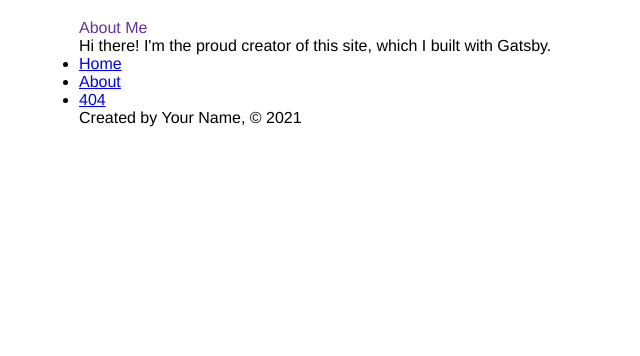
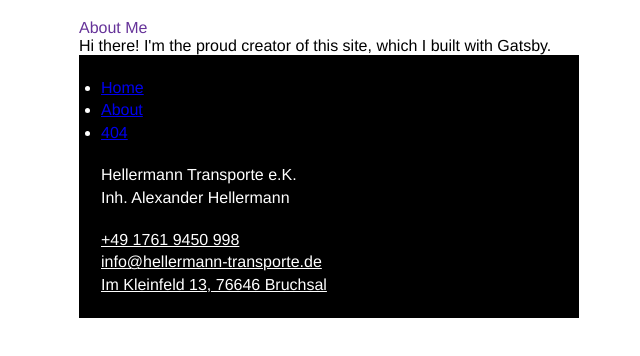
Before and after one commit to NicoSchwandner/HellermannTransporte.de, a Gatsby site: page /about in a window 1280 px wide. Before the commit this address had no page. Shown: the part 62-418 px from the top of the page, without its empty margins (311-951 px from the left). Built offline with nearby package versions, Linux system fonts and the light colour scheme; Gatsby itself is replaced by a stand-in of ours.

Commit message:
WIP footer done

```diff
--- a/gatsby-config.js
+++ b/gatsby-config.js
@@ -2,10 +2,14 @@ module.exports = {
   siteMetadata: {
     siteUrl: "https://www.hellermann-transporte.de/",
     title: "Hellermann Transporte e.K.",
+    businessName: "Hellermann Transporte e.K.",
+    owner: "Inh. Alexander Hellermann",
     description: "Website of Hellermann Transporte e.K.",
     // twitterUsername: "@gatsbyjs",
     // image: "/gatsby-icon.png",
     phoneNumber: "+49 1761 9450 998",
+    email: "info@hellermann-transporte.de",
+    address: "Im Kleinfeld 13, 76646 Bruchsal",
   },
   plugins: [
     "gatsby-plugin-image",
--- a/src/components/layout/footer.jsx
+++ b/src/components/layout/footer.jsx
@@ -1,9 +1,20 @@
 import React from "react";
+import Navigation from "../sections/navigation";
+import Contact from "../sections/contact";
+import { footerContainer, businessInfoContainer } from "./layout.module.css";
+import useSiteMetadata from "../../hooks/useSiteMetadata";
 
 const Footer = () => {
+  const { owner, businessName } = useSiteMetadata();
+
   return (
-    <footer>
-      <p>Created by Your Name, © 2021</p>
+    <footer className={footerContainer}>
+      <Navigation />
+      <div className={businessInfoContainer}>
+        <p>{businessName}</p>
+        <p>{owner}</p>
+      </div>
+      <Contact />
     </footer>
   );
 };
--- a/src/components/layout/layout.jsx
+++ b/src/components/layout/layout.jsx
@@ -1,7 +1,6 @@
 import React from "react";
 import { useStaticQuery, graphql } from "gatsby";
-import { body, container, heading } from "./layout.module.css";
-import Navigation from "./navigation";
+import { container, heading } from "./layout.module.css";
 import Footer from "./footer";
 import Header from "./header";
 import Seo from "../utility/seo";
@@ -27,7 +26,6 @@ const Layout = ({ pageTitle, children }) => {
         <h1 className={heading}>{pageTitle}</h1>
         {children}
       </main>
-      <Navigation />
       <Footer />
     </div>
   );
--- a/src/components/layout/layout.module.css
+++ b/src/components/layout/layout.module.css
@@ -27,6 +27,18 @@
   background-color: #ffffff;
 }
 
+.footerContainer {
+  padding: 22px;
+  background-color: #000000;
+  color: #ffffff;
+  line-height: 140%;
+}
+
+.businessInfoContainer {
+  padding-top: 20px;
+  padding-bottom: 20px;
+}
+
 .heading {
   color: rebeccapurple;
 }
@@ -38,20 +50,6 @@
   margin: 3rem 0;
 }
 
-.nav-links {
-  display: flex;
-  list-style: none;
-  padding-left: 0;
-}
-
-.nav-link-item {
-  padding-right: 2rem;
-}
-
-.nav-link-text {
-  color: black;
-}
-
 .titleLogo {
   width: 175px;
   height: 100%;
--- /dev/null
+++ b/src/components/sections/contact.jsx
@@ -0,0 +1,29 @@
+import React from "react";
+import useSiteMetadata from "../../hooks/useSiteMetadata";
+import { contactContainer, linkItem, linkText } from "./contact.module.css";
+
+const Contact = () => {
+  const { phoneNumber, email, address } = useSiteMetadata();
+
+  return (
+    <ul className={contactContainer}>
+      <li className={linkItem}>
+        <a className={linkText} href={`tel:${phoneNumber}`}>
+          {phoneNumber}
+        </a>
+      </li>
+      <li className={linkItem}>
+        <a className={linkText} href={`mailto: ${email}`}>
+          {email}
+        </a>
+      </li>
+      <li className={linkItem}>
+        <a className={linkText} href={`https://www.google.com/maps/search/?api=1&query=${address}`}>
+          {address}
+        </a>
+      </li>
+    </ul>
+  );
+};
+
+export default Contact;
--- /dev/null
+++ b/src/components/sections/contact.module.css
@@ -0,0 +1,15 @@
+.contactContainer {
+  color: #ffffff;
+  display: flex;
+  flex-direction: column;
+  list-style: none;
+  padding-left: 0;
+}
+
+.linkItem {
+  padding-right: 2rem;
+}
+
+.linkText {
+  color: #ffffff;
+}
--- a/src/components/layout/navigation.jsx
+++ b/src/components/sections/navigation.jsx
@@ -1,6 +1,6 @@
 import React from "react";
 import { Link } from "gatsby";
-import { navLinks, navLinkItem, navLinkText } from "./layout.module.css";
+import { navLinks, navLinkItem, navLinkText } from "./navigation.module.css";
 
 const Navigation = () => {
   return (
--- /dev/null
+++ b/src/components/sections/navigation.module.css
@@ -0,0 +1,14 @@
+.nav-links {
+  display: flex;
+  flex-direction: column;
+  list-style: none;
+  padding-left: 0;
+}
+
+.nav-link-item {
+  padding-right: 2rem;
+}
+
+.nav-link-text {
+  color: #ffffff;
+}
--- a/src/components/utility/seo.jsx
+++ b/src/components/utility/seo.jsx
@@ -8,6 +8,7 @@ const Seo = ({ title, description, pathname, children }) => {
     image,
     siteUrl,
     phoneNumber /*, twitterUsername */,
+    email,
   } = useSiteMetadata();
 
   const seo = {
@@ -16,6 +17,7 @@ const Seo = ({ title, description, pathname, children }) => {
     image: `${siteUrl}${image}`,
     url: `${siteUrl}${pathname || ``}`,
     phoneNumber: phoneNumber,
+    email: email,
     // twitterUsername,
   };
 
@@ -25,6 +27,7 @@ const Seo = ({ title, description, pathname, children }) => {
       <meta name="description" content={seo.description} />
       <meta name="image" content={seo.image} />
       <meta name="phone number" content={seo.phoneNumber} /> {/*TODO Check if this is a valid meta tag */}
+      <meta name="email" content={seo.email} /> {/*TODO Check if this is a valid meta tag */}
       {/* <meta name="twitter:card" content="summary_large_image" />
       <meta name="twitter:title" content={seo.title} />
       <meta name="twitter:url" content={seo.url} />
--- a/src/hooks/useSiteMetadata.jsx
+++ b/src/hooks/useSiteMetadata.jsx
@@ -9,6 +9,10 @@ const useSiteMetadata = () => {
           description
           siteUrl
           phoneNumber
+          email
+          address
+          businessName
+          owner
         }
       }
     }
```
